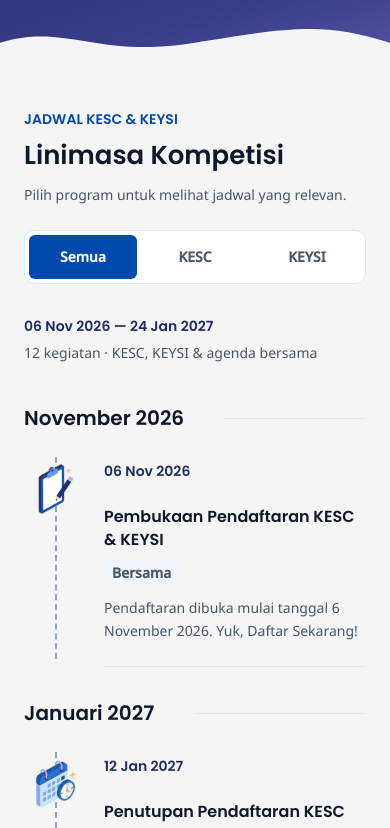
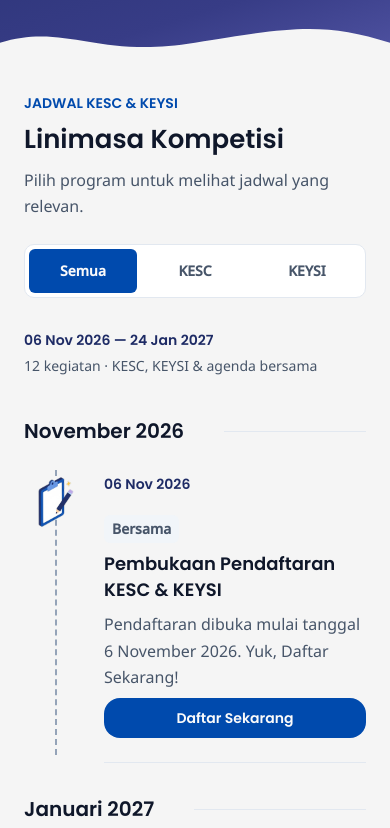
Before and after one commit to kingexpert-id/kesc-web, an Astro site: page /jadwal in a window 390 px wide. Shown: the part 267-1095 px from the top of the page. Built offline with nearby package versions, Linux system fonts and the light colour scheme; Astro itself is replaced by a stand-in of ours; some packages are replaced by stand-ins of ours.

Commit message:
Update LinimasaJadwal.astro
menambahkan button daftar

```diff
--- a/src/components/LinimasaJadwal.astro
+++ b/src/components/LinimasaJadwal.astro
@@ -36,6 +36,7 @@ type Kegiatan = {
   judul: string;
   deskripsi: string;
   ikon: IkonTipe;
+  cta?: boolean;
 };
 
 const kegiatan: Kegiatan[] = [
@@ -48,6 +49,7 @@ const kegiatan: Kegiatan[] = [
     deskripsi:
       'Pendaftaran dibuka mulai tanggal 6 November 2026. Yuk, Daftar Sekarang!',
     ikon: 'pendaftaran',
+    cta: true,
   },
   {
     tanggal: '12 Jan',
@@ -177,7 +179,7 @@ const deskripsiJumlah = {
 ---
 
 <section
-  class="w-full bg-[#F5F5F5] px-6 py-12 md:px-14 md:py-16 lg:px-[100px]"
+  class="w-full bg-[#F5F5F5] px-6 py-8 md:px-14 md:py-12 lg:px-[100px] lg:py-16"
   data-linimasa
 >
   <div class="mx-auto w-full max-w-[1240px]">
@@ -195,14 +197,15 @@ const deskripsiJumlah = {
           Linimasa Kompetisi
         </h2>
 
-        <p class="font-['Noto_Sans'] text-sm leading-[1.65] text-[#475569] md:text-base">
+
+        <p class="font-['Noto_Sans'] text-base leading-[1.65] text-[#475569]">
           Pilih program untuk melihat jadwal yang relevan.
         </p>
       </div>
 
       <!-- Filter -->
       <div
-        class="grid w-full grid-cols-3 gap-1 rounded-[10px] border border-[#E2E8F0] bg-white p-1 lg:w-[306px]"
+        class="grid w-full grid-cols-3 gap-1 rounded-[10px] border border-[#E2E8F0] bg-white p-1 md:w-[306px]"
         role="group"
         aria-label="Filter jadwal kompetisi"
       >
@@ -266,7 +269,7 @@ const deskripsiJumlah = {
             <div class="timeline-events relative">
               {kegiatanBulan.map((item) => (
                 <article
-                  class="timeline-event relative grid grid-cols-[64px_minmax(0,1fr)] items-start gap-4 pb-8 md:grid-cols-[88px_80px_minmax(0,1fr)] md:gap-6 lg:grid-cols-[112px_96px_minmax(0,1fr)] lg:gap-8"
+                  class="timeline-event relative grid grid-cols-[64px_minmax(0,1fr)] items-start gap-4 pb-6 md:grid-cols-[88px_80px_minmax(0,1fr)] md:gap-5 md:pb-10 lg:grid-cols-[112px_96px_minmax(0,1fr)] lg:gap-8"
                   data-program={item.program}
                 >
                   <!-- Date: mobile -->
@@ -277,7 +280,7 @@ const deskripsiJumlah = {
                   </div>
 
                   <!-- Date: tablet and desktop -->
-                  <div class="hidden flex-col gap-1 pt-6 md:col-start-1 md:row-start-1 md:flex">
+                  <div class="hidden flex-col gap-1 pt-4 lg:pt-6 md:col-start-1 md:row-start-1 md:flex">
                     <p class="font-['Poppins'] text-base font-semibold leading-[1.45] text-[#1E2B65] lg:text-lg">
                       {item.tanggal}
                     </p>
@@ -301,14 +304,15 @@ const deskripsiJumlah = {
                   </div>
 
                   <!-- Activity detail -->
-                  <div class="col-start-2 row-start-2 flex min-h-[112px] min-w-0 flex-col gap-2 border-b border-[#E2E8F0] pb-6 pt-2 md:col-start-3 md:row-start-1 md:pt-5">
+                  <div class="col-start-2 row-start-2 flex min-h-[112px] min-w-0 flex-col gap-2 border-b border-[#E2E8F0] pb-6 pt-1 md:col-start-3 md:row-start-1 md:pt-3 lg:pt-5">
                     <div class="flex flex-col items-start gap-2 sm:flex-row sm:items-start sm:justify-between sm:gap-3">
-                      <h4 class="min-w-0 flex-1 font-['Poppins'] text-base font-semibold leading-[1.45] text-[#0F172A] md:text-lg">
+                      <h4 class="order-2 min-w-0 flex-1 font-['Poppins'] text-lg font-semibold leading-[1.45] text-[#0F172A] sm:order-1">
                         {item.judul}
                       </h4>
 
                       <span
                         class:list={[
+                          'order-1 sm:order-2',
                           'inline-flex shrink-0 items-center rounded-md px-2 py-1',
                           'font-["Poppins"] text-sm font-semibold leading-[1.45]',
                           badgeKelas[item.program],
@@ -318,9 +322,17 @@ const deskripsiJumlah = {
                       </span>
                     </div>
 
-                    <p class="font-['Noto_Sans'] text-sm leading-[1.65] text-[#475569] md:text-base">
+                    <p class="font-['Noto_Sans'] text-base leading-[1.65] text-[#475569]">
                       {item.deskripsi}
                     </p>
+                    {item.cta && (
+                      <a
+                        href="https://forms.fillout.com/t/9w7zjLbFLAus"
+                        class="inline-flex h-10 items-center justify-center rounded-2xl bg-[#004AAD] px-4 font-['Poppins'] text-sm font-semibold leading-[1.45] text-[#FAFAFA] lg:hidden"
+                      >
+                        Daftar Sekarang
+                      </a>
+                    )}
                   </div>
                 </article>
               ))}
@@ -479,7 +491,7 @@ const deskripsiJumlah = {
 
   @media (min-width: 768px) {
     .timeline-events::before {
-      left: 152px;
+      left: 148px;
     }
   }
 
```
